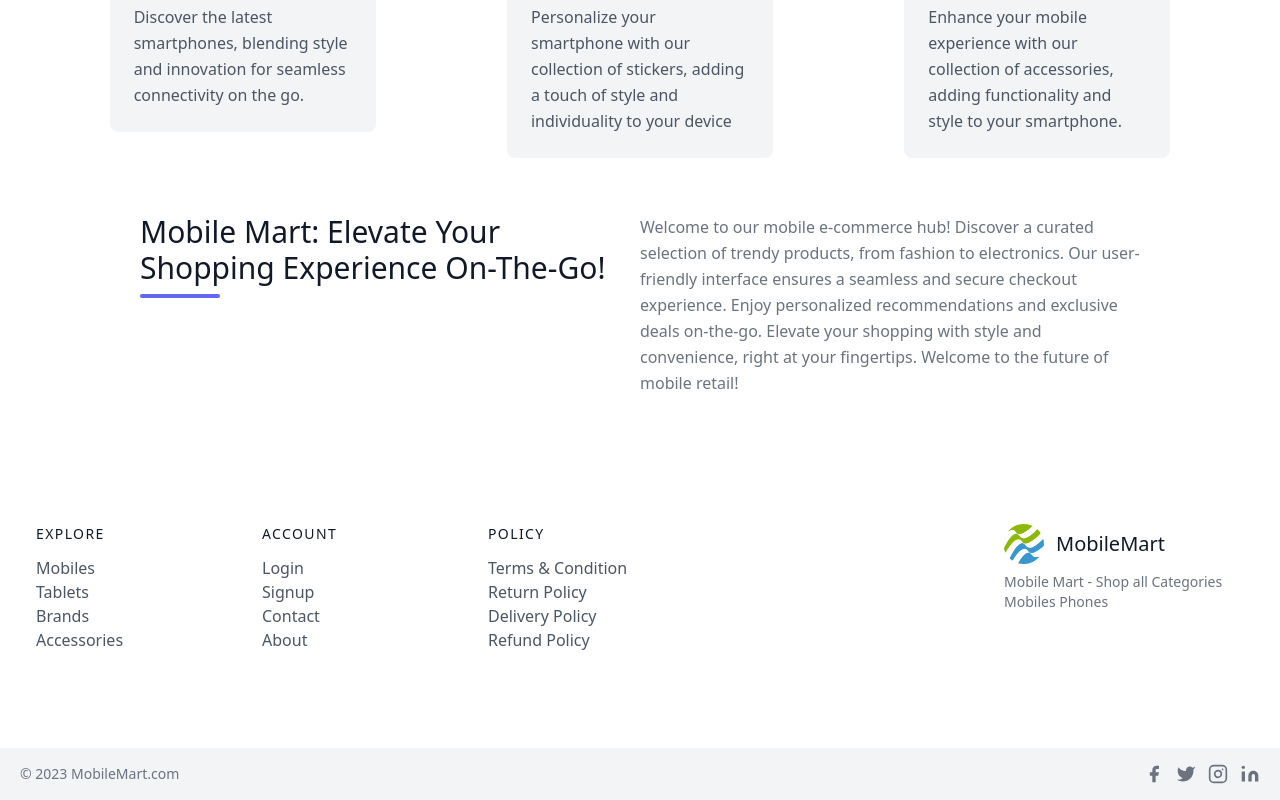
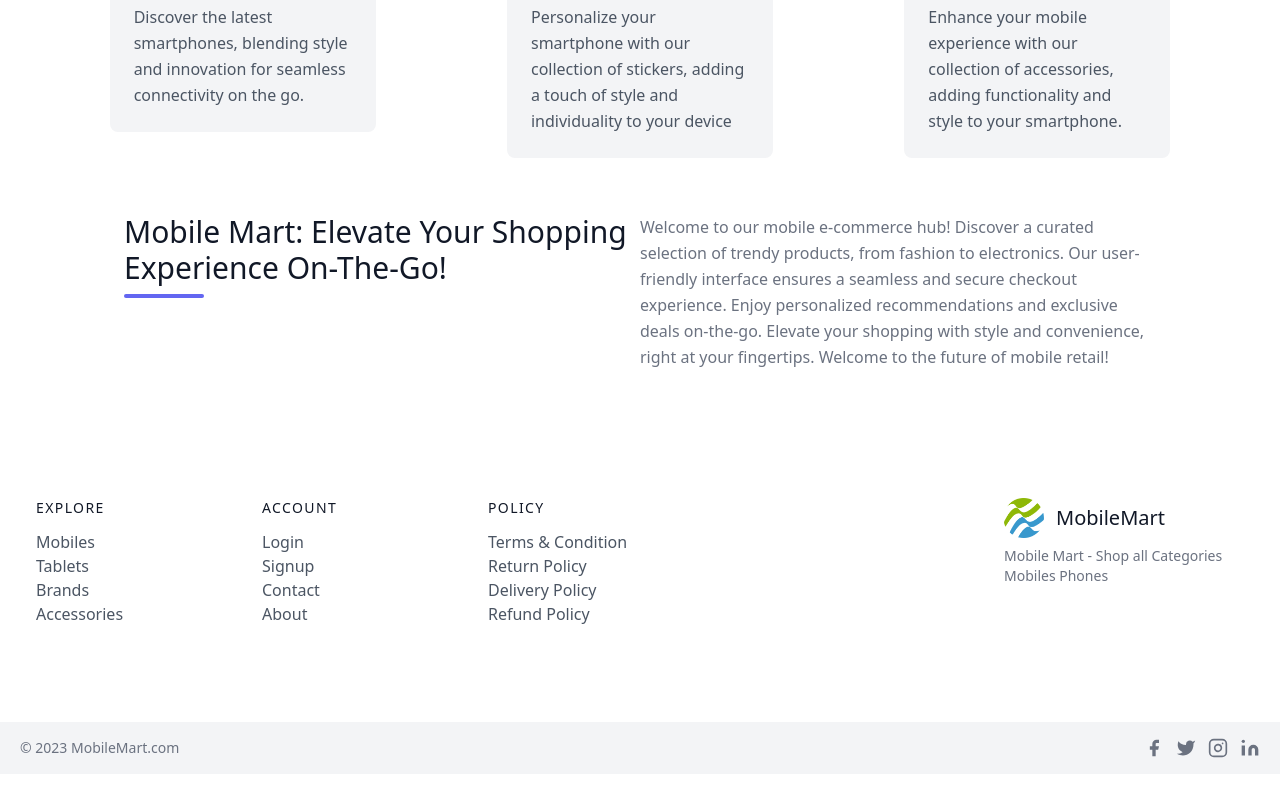
Before and after one commit to myselfprince/mobile-mart, a Next.js app: page / in a window 1280 px wide. Shown: the part 1105-1905 px from the top of the page. After the commit the page ends 1879 px from the top, so only its background shows below. Built offline with nearby package versions, Linux system fonts and the light colour scheme.

Commit message:
fixed signup error

```diff
--- a/components/HomeShop.js
+++ b/components/HomeShop.js
@@ -1,6 +1,7 @@
 import React from 'react'
 import Link from 'next/link'
 const HomeShop = () => {
+
   return (
     <section className="text-gray-600 body-font mx-10">
   <div className="container px-5 py-12 mx-auto">
@@ -43,7 +44,7 @@ const HomeShop = () => {
       </div>
 
 
-      <div className="flex flex-wrap w-full mt-10 mx-24">
+      <div className="flex flex-wrap w-full mt-10 md:mx-20">
       <div className="lg:w-1/2 w-full mb-6 lg:mb-0">
         <h1 className="sm:text-3xl text-2xl font-medium title-font mb-2 text-gray-900">Mobile Mart: Elevate Your Shopping Experience On-The-Go!</h1>
         <div className="h-1 w-20 bg-indigo-500 rounded"></div>
--- a/pages/index.js
+++ b/pages/index.js
@@ -3,7 +3,11 @@ import Image from 'next/image';
 import HomeShop from '../components/HomeShop';
 
 
-export default function Home(products) {
+export default function Home() {
+
+  console.log("env ",process.env.MONGO_URI)
+  console.log("env ",process.env.HELLO_ME)
+
 
   return (
     <>
--- a/pages/signup.js
+++ b/pages/signup.js
@@ -28,7 +28,7 @@ const Signup = ({domain}) => {
 
     const data = {name, email, password}
 
-    let res = await fetch(`${domain}api/signup`,{
+    let res = await fetch(`${domain}/api/signup`,{
       method: 'POST',
       headers:{
         'Content-Type': 'application/json',
```
Also changed, not shown: 1 other file (tests, documents, lock files or other folders).
